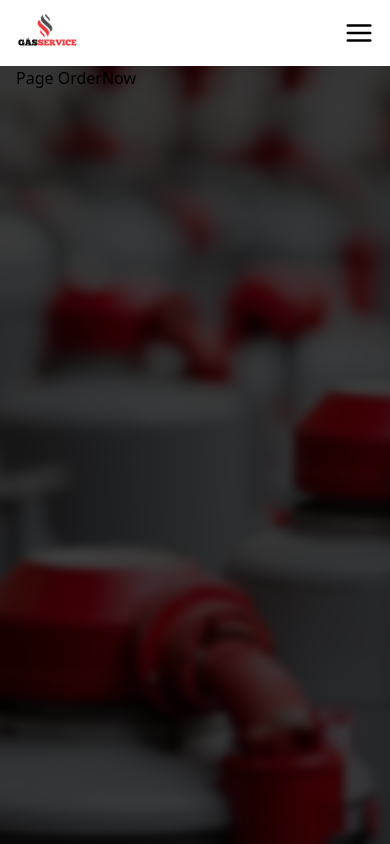
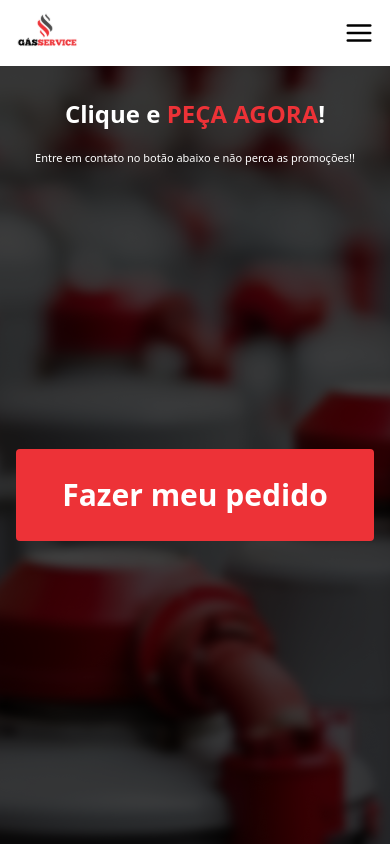
Before and after one commit to oMatheus-Farias/gasservice, a React (Vite) app: page /ordernow in a window 390 px wide. Built offline with nearby package versions, Linux system fonts and the light colour scheme.

Commit message:
feat: adiciona layout responsivo na pagina orderNow

```diff
--- a/src/pages/orderNow/index.tsx
+++ b/src/pages/orderNow/index.tsx
@@ -24,7 +24,23 @@ export default function OrderNow(){
       { screenSize !== null ? screenSize ? <HeaderDasktop/> : <HeaderMobile/> : ''}
 
       <Container>
-        <h1>Page OrderNow</h1>
+        <div className='flex flex-col items-center h-heigthScreen' >
+          <h1 className='mt-8 text-whiteColor text-2xl font-semibold' >
+            Clique e
+            <span className='text-redColor uppercase' > Peça agora</span>
+            <span>!</span>
+          </h1>
+
+          <h2 className='text-whiteColor text-[11px] mt-5 sm:text-lg lg:text-xl' >
+            Entre em contato no botão abaixo e não perca as promoções!!
+          </h2>
+
+          <div className='w-full h-full flex justify-center items-center max-w-[520px]' >
+            <button className='bg-redColor w-full py-7 rounded' >
+              <a className='text-whiteColor font-bold text-3xl' >Fazer meu pedido</a>
+            </button>
+          </div>
+        </div>
       </Container>
       { !screenSize && openCloseNav && <NavMobile/> }
     </Background>
--- a/tailwind.config.js
+++ b/tailwind.config.js
@@ -16,6 +16,9 @@ export default {
       backgroundImage:{
         bgImage: "url('../src/assets/bg-image.png')",
       },
+      height:{
+        heigthScreen: 'calc(100vh - 5.37em)',
+      },
     },
   },
   plugins: [],
```
